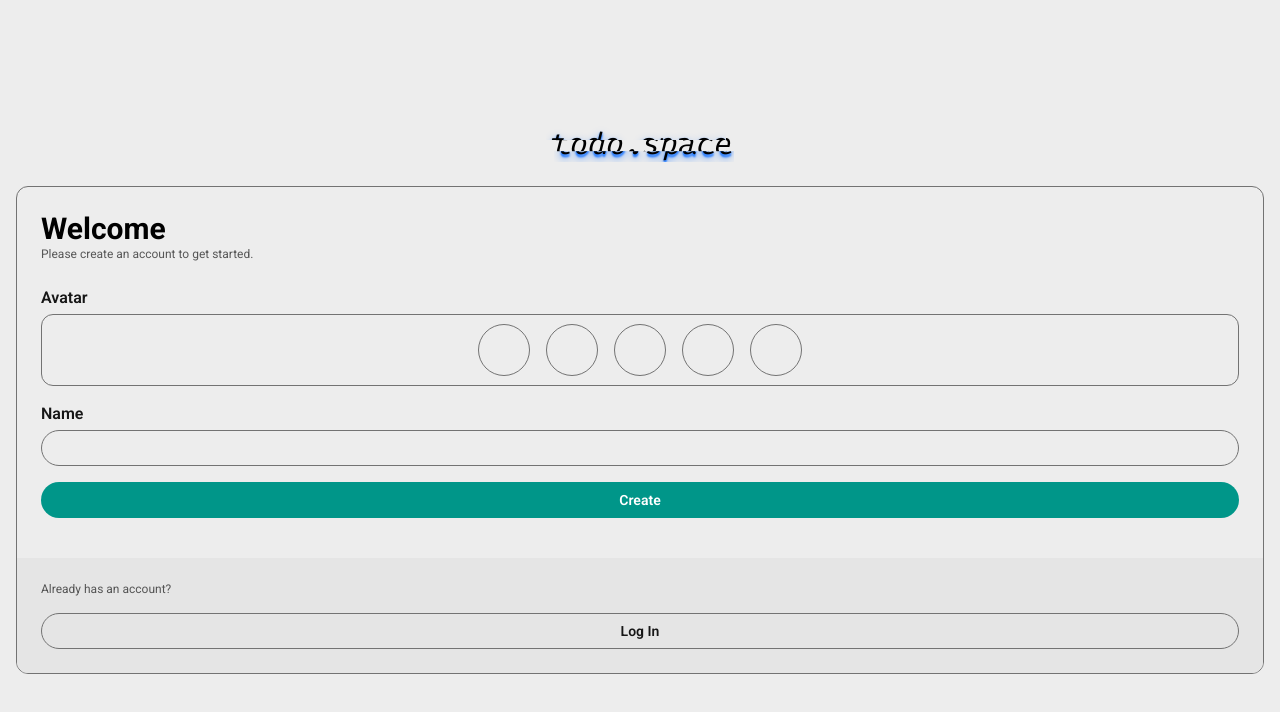
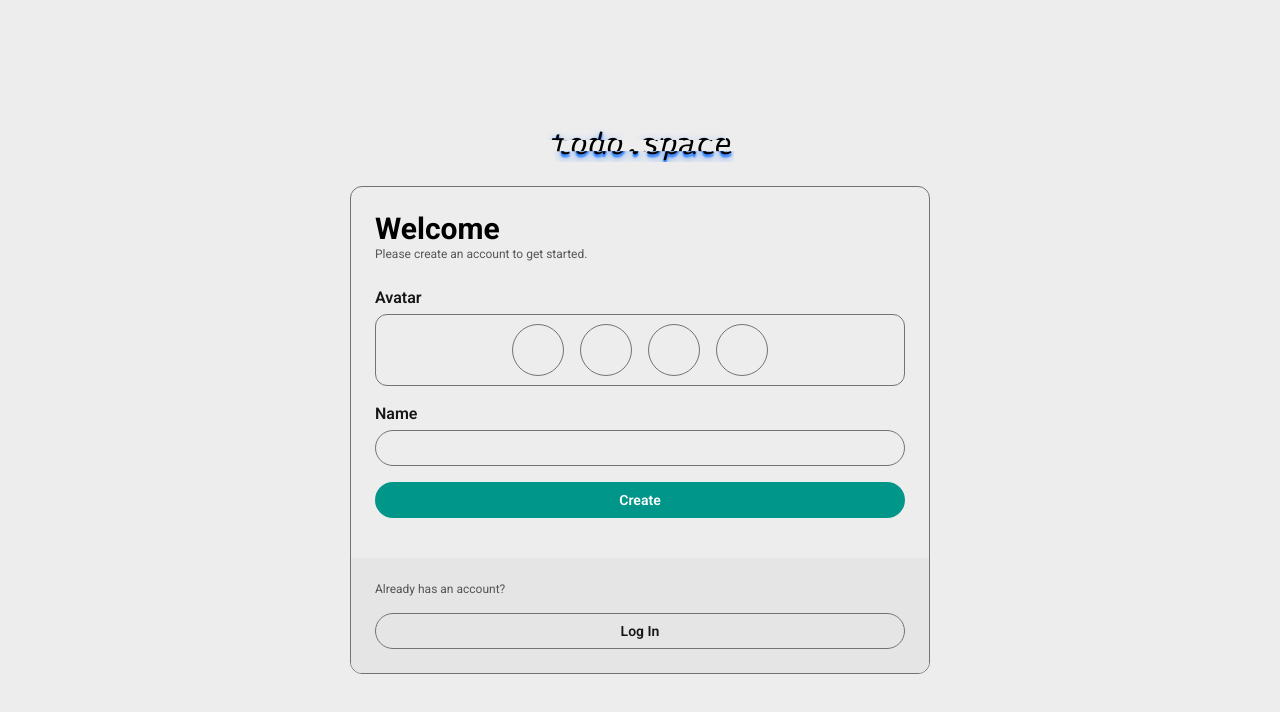
Before and after one commit to tomchan123/todo.space, a Next.js app: page /welcome in a window 1280 px wide. Shown: the top 712 px of the page. Built offline with nearby package versions, Linux system fonts and the light colour scheme.

Commit message:
feat: optimise for dekstop

```diff
--- a/app/welcome/page.tsx
+++ b/app/welcome/page.tsx
@@ -13,7 +13,7 @@ export default function WelcomePage() {
   return (
     <div className="flex flex-col h-full justify-center items-center gap-6">
       <Logo />
-      <main className="border-border border rounded-xl w-full gap-4 flex flex-col overflow-hidden">
+      <main className="border-border border rounded-xl w-full gap-4 flex flex-col overflow-hidden md:max-w-[580px]">
         <form id="createAccountForm" className="flex flex-col gap-4 p-6">
           <div className="mb-2">
             <h1 className="text-3xl font-bold">Welcome</h1>
@@ -25,7 +25,6 @@ export default function WelcomePage() {
             <Label>Avatar</Label>
             {/** TODO: avatar selection */}
             <div className="h-18 border-border border rounded-xl flex justify-center items-center gap-4 overflow-hidden">
-              <div className="size-13 border-border border rounded-full"></div>
               <div className="size-13 border-border border rounded-full"></div>
               <div className="size-13 border-border border rounded-full"></div>
               <div className="size-13 border-border border rounded-full"></div>
```
